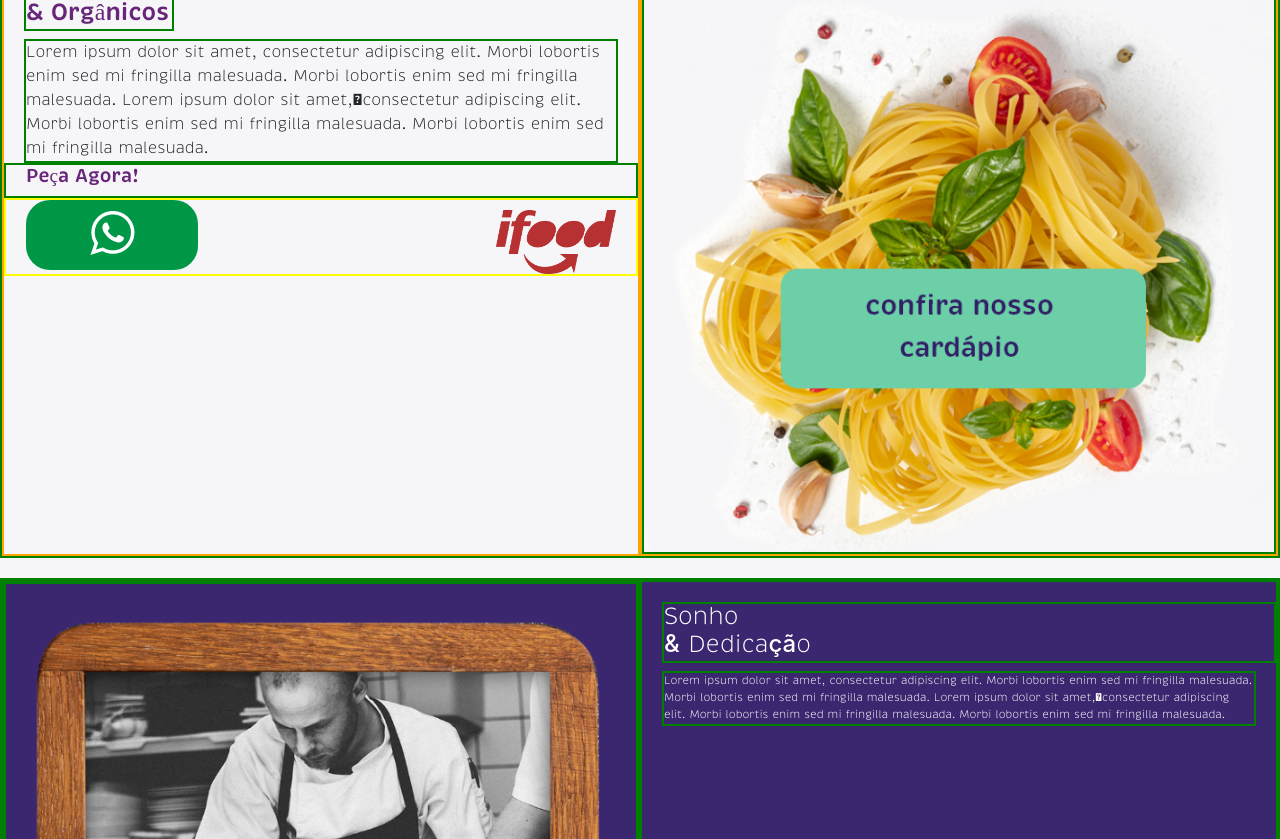
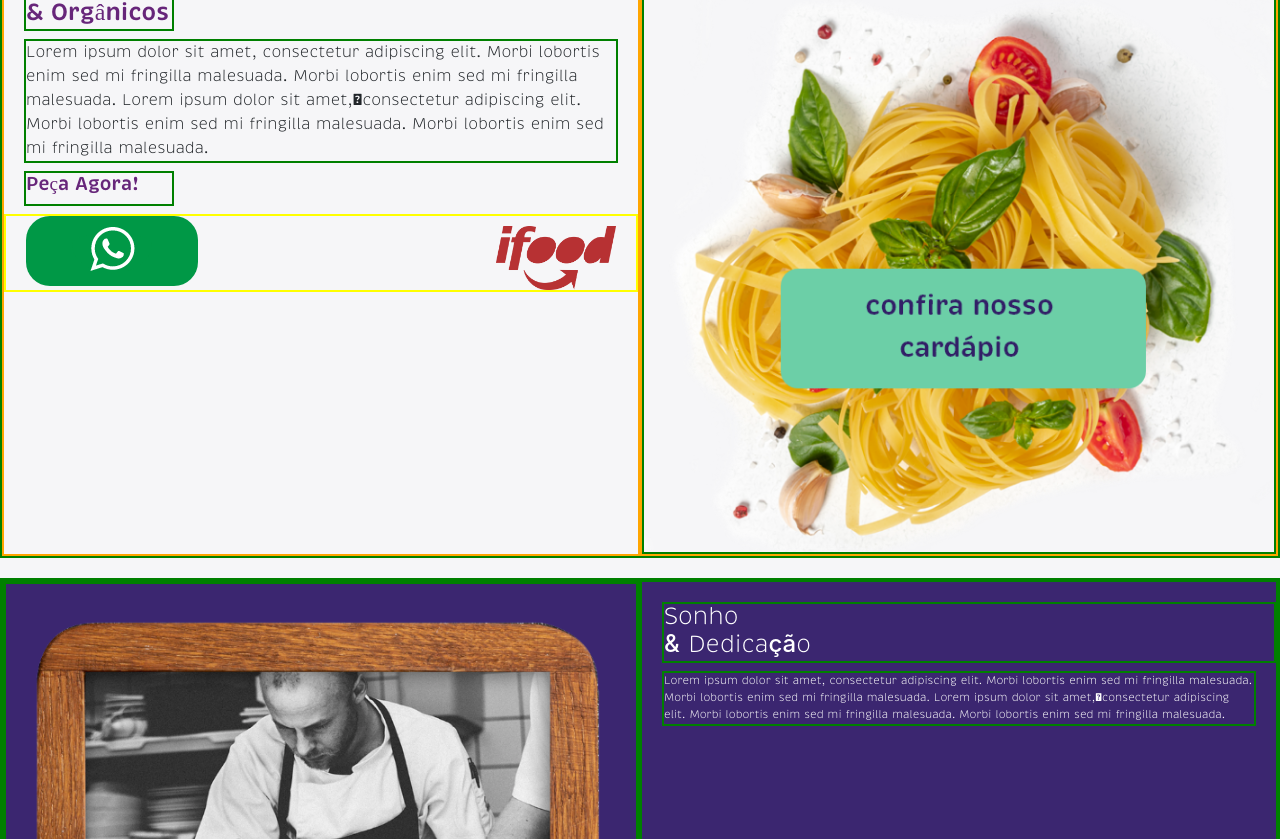
Before and after one commit to cesarcross/restaurant_uva, a React (Create React App) app: page / in a window 1280 px wide. Shown: the part 1129-1968 px from the top of the page. Built offline with nearby package versions, Linux system fonts and the light colour scheme.

Commit message:
small fixes

```diff
--- a/src/components/Menu/Menu.style.js
+++ b/src/components/Menu/Menu.style.js
@@ -24,9 +24,9 @@ export const Container2 = styled.div`
   }
 `;
 
-export const Sub1 = styled.div`
-  border: 2px solid orange;
-`;
+// export const Sub1 = styled.div`
+//   border: 2px solid orange;
+// `;
 
 export const MenuTitle = styled.h3`
   border: 2px solid green;
@@ -41,9 +41,10 @@ export const MenuTitle = styled.h3`
     display: block;
   }
 `;
+
 export const MenuText = styled.p`
   border: 2px solid green;
-  margin: auto 20px;
+  margin: auto 20px 0.5rem;
   text-align: left;
 `;
 
@@ -57,13 +58,16 @@ export const Sub2 = styled.div`
 
 export const DeliveryText = styled.div`
   border: 2px solid green;
+  margin: auto 20px 0.5rem;
+  width: 150px;
+  text-align: left;
 
   h3 {
     font-family: 'Brevia-semibold';
     font-size: 1.2rem;
-    width: 145px;
-    margin-left: 20px;
-    text-align: left;
+    /* width: 145px; */
+    /* margin-left: 20px; */
+    /* text-align: left; */
     color: #67267a;
   }
 `;
```
